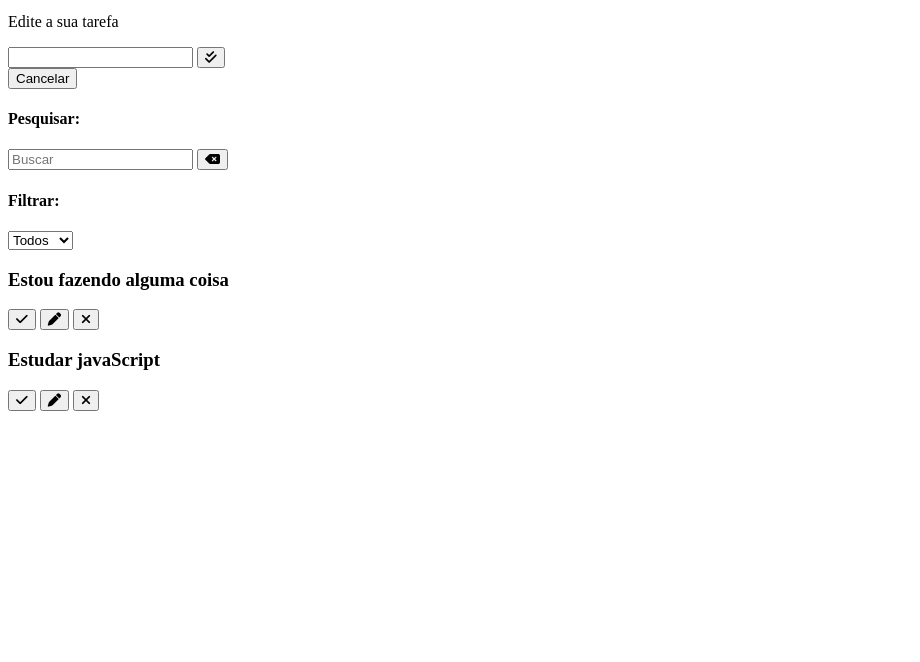
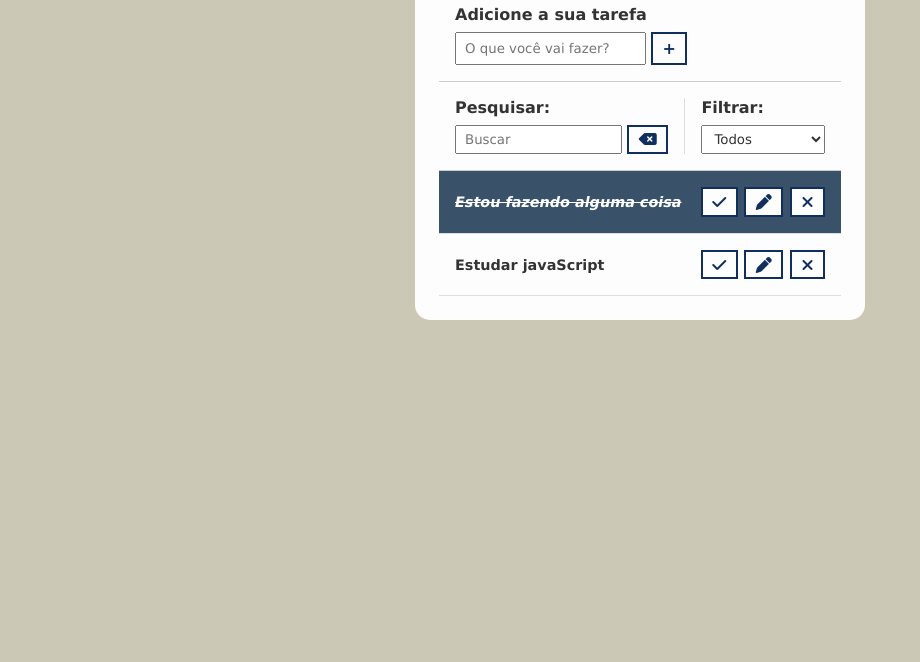
Before and after one commit to JulieneFlora/Todo-List, a plain HTML site: page index.html in a window 1280 px wide. Shown: the part 138-800 px from the top of the page, without its empty margins (0-920 px from the left). Drawn offline with Linux system fonts and the light colour scheme.

Commit message:
Criada estilização da página

```diff
--- a/css/style.css
+++ b/css/style.css
@@ -0,0 +1,164 @@
+* {
+  padding: 0;
+  margin: 0;
+  box-sizing: border-box;
+  font-family: Verdana;
+  color: #333;
+}
+
+body {
+  background-color:#cbc8b5;
+  background-position: center;
+  background-size: cover;
+}
+
+button {
+  background-color: #fdfdfd;
+  color: #102f5e;
+  border: 2px solid #102f5e;
+  padding: 0.3rem 0.6rem;
+  font-size: 1rem;
+  cursor: pointer;
+  display: flex;
+  justify-content: center;
+  align-items: center;
+  transition: 0.4s;
+}
+
+button:hover {
+  background-color: #102f5e;
+}
+
+button:hover > i {
+  color: #fff;
+}
+
+button i {
+  pointer-events: none;
+  color: #102f5e;
+  font-weight: bold;
+}
+
+input,
+select {
+  padding: 0.25rem 0.5rem;
+}
+
+.hide {
+  display: none;
+}
+
+/* Todo Header */
+.todo-container {
+  max-width: 450px;
+  margin: 3rem auto 0;
+  background-color: #fdfdfd;
+  padding: 1.5rem;
+  border-radius: 15px;
+}
+
+.todo-container header {
+  text-align: center;
+  padding: 0 1rem 1rem;
+  border-bottom: 1px solid #ccc;
+}
+
+/* Todo Form */
+#todo-form,
+#edit-form {
+  padding: 1rem;
+  border-bottom: 1px solid #ccc;
+}
+
+#todo-form p,
+#edit-form p {
+  margin-bottom: 0.5rem;
+  font-weight: bold;
+}
+
+.form-control {
+  display: flex;
+}
+
+.form-control input {
+  margin-right: 0.3rem;
+}
+
+#cancel-edit-btn {
+  margin-top: 1rem;
+  color: #444;
+}
+
+/* Todo Toolbar */
+#toolbar {
+  padding: 1rem;
+  border-bottom: 1px solid #ccc;
+  display: flex;
+}
+
+#toolbar h4 {
+  margin-bottom: 0.5rem;
+}
+
+#search {
+  border-right: 1px solid #ddd;
+  padding-right: 1rem;
+  margin-right: 1rem;
+  width: 65%;
+  display: flex;
+  flex-direction: column;
+}
+
+#search form {
+  display: flex;
+}
+
+#search input {
+  width: 100%;
+  margin-right: 0.3rem;
+}
+
+#filter {
+  width: 35%;
+  display: flex;
+  flex-direction: column;
+}
+
+#filter {
+  width: 35%;
+  display: flex;
+  flex-direction: column;
+}
+
+#filter select {
+  flex: 1;
+}
+
+/* Todo List */
+.todo {
+  display: flex;
+  justify-content: space-around;
+  align-items: center;
+  padding: 1rem 1rem;
+  border-bottom: 1px solid #ddd;
+  transition: 0.3s;
+}
+
+.todo h3 {
+  flex: 1;
+  font-size: 0.9rem;
+}
+
+.todo button {
+  margin-left: 0.4rem;
+}
+
+.done {
+  background: #395169;
+}
+
+.done h3 {
+  color: #fff;
+  text-decoration: line-through;
+  font-style: italic;
+}
--- a/index.html
+++ b/index.html
@@ -17,7 +17,6 @@
           integrity="sha512-DTOQO9RWCH3ppGqcWaEA1BIZOC6xxalwEsw9c2QQeAIftl+Vegovlnee1c9QX4TctnWMn13TZye+giMm8e2LwA=="
           crossorigin="anonymous"
           referrerpolicy="no-referrer" />
-
 </head>
 <body>
   <div class="todo-container">
@@ -35,7 +34,7 @@
 
         </div>
     </form>
-    <form id="edit-form">
+    <form id="edit-form" class="hide">
       <p>Edite a sua tarefa</p>
       <div class="form-control">
           <input type="text" id="edit-input">
@@ -67,7 +66,7 @@
         </div>
     </div>
     <div id="todo-list">
-      <div class="todo">
+      <div class="todo done">
         <h3>Estou fazendo alguma coisa</h3>
         <button class="finish-todo">
           <i class="fa-solid fa-check"></i>
```
